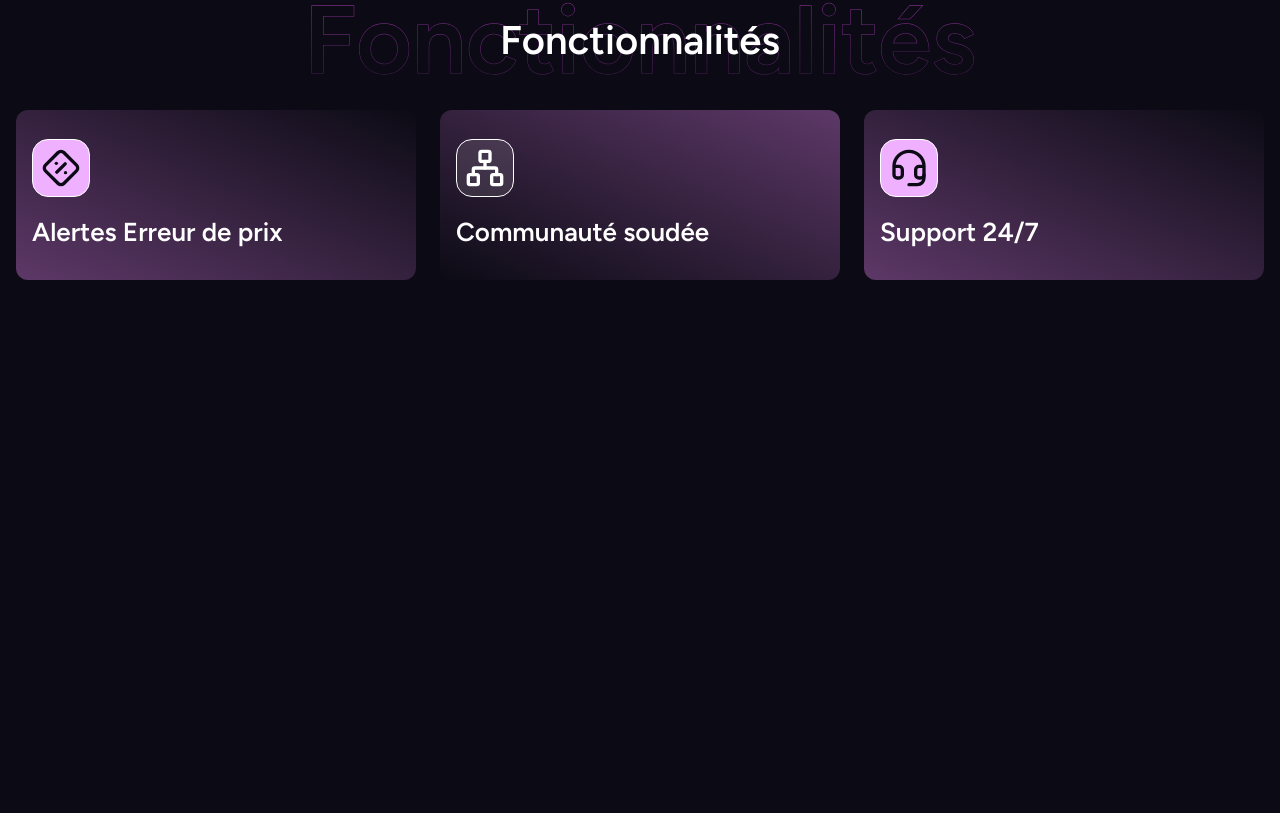
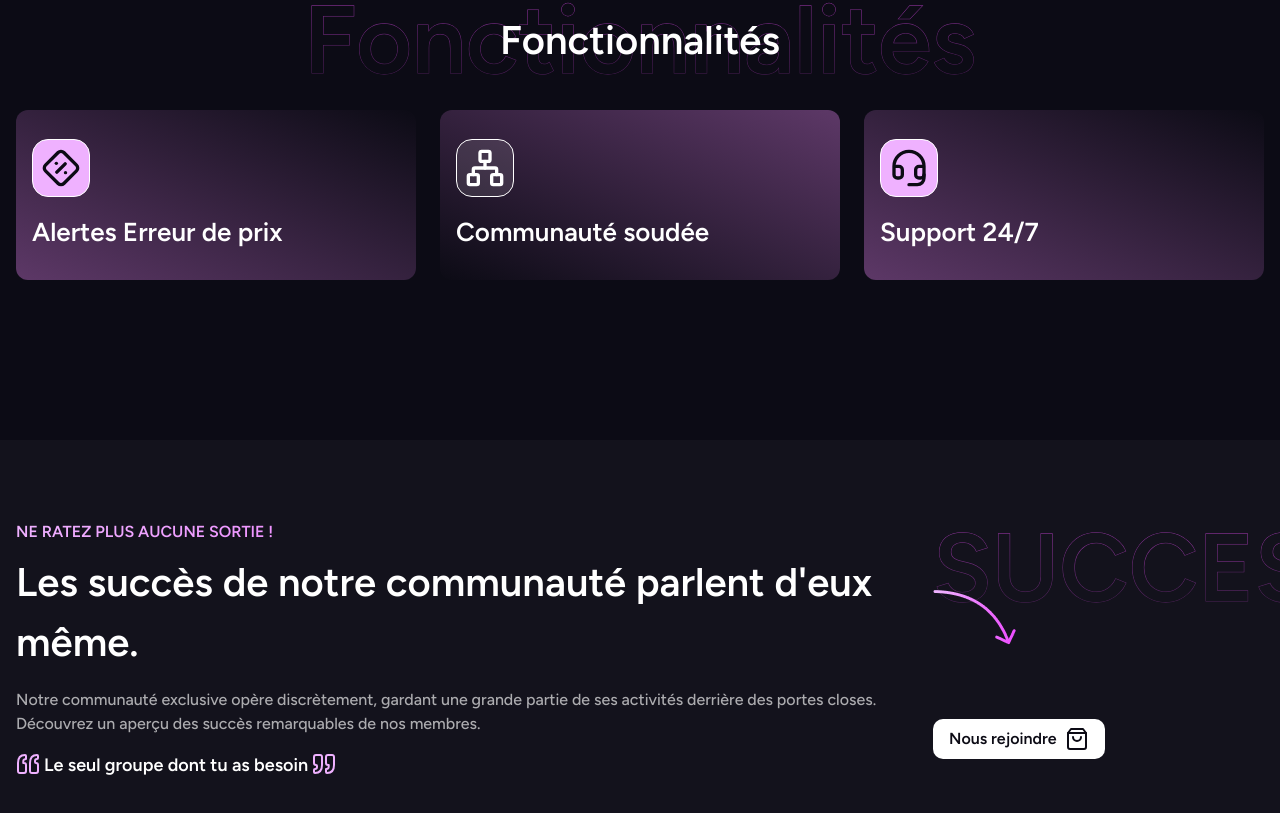
Before and after one commit to a4arpon/aio-agora-react-client, a React (Vite) app: page / in a window 1280 px wide. Shown: the part 1355-2168 px from the top of the page. Before the commit the page ends 1715 px from the top, so only its background shows below. Built offline with nearby package versions, Linux system fonts and the light colour scheme.

Commit message:
success-featues added

```diff
--- a/src/components/other/functionalities/Functionalities.tsx
+++ b/src/components/other/functionalities/Functionalities.tsx
@@ -3,7 +3,7 @@ import Header from "./Header"
 
 const Functionalities = () => {
   return (
-    <section id="functionalities" className="container mb-20">
+    <section id="functionalities" className="container mb-40">
       <Header />
       <div className="grid lg:grid-cols-3 gap-6">
         <div className="rounded-xl h-[170px] bg-gradient-to-tr to-transparent p-4 from-[#5d3867] flex flex-col items-start justify-center gap-4">
--- a/src/components/other/hero/Hero.tsx
+++ b/src/components/other/hero/Hero.tsx
@@ -8,7 +8,7 @@ import HeaderCard from "./HeaderCard"
 const Hero = () => {
   return (
     <section
-      id="header"
+      id="hero"
       className="min-h-screen lg:h-[660px] relative"
       style={{ backgroundImage: `url(${svgBG})` }}
     >
--- /dev/null
+++ b/src/components/other/success-features/SuccessFeatures.tsx
@@ -0,0 +1,11 @@
+import SuccessHeader from "./SuccessHeader"
+
+const SuccessFeatures = () => {
+  return (
+    <section id="success-features">
+      <SuccessHeader />
+    </section>
+  )
+}
+
+export default SuccessFeatures
--- /dev/null
+++ b/src/components/other/success-features/SuccessHeader.tsx
@@ -0,0 +1,46 @@
+import arrowCircleVector from "@/assets/arrow-circle-vector.png"
+import Button from "@/components/shared/Button"
+import { Quote, ShoppingBag } from "lucide-react"
+
+const SuccessHeader = () => {
+  return (
+    <div className="bg-[#13121C] py-20 overflow-hidden">
+      <div className="container flex flex-col lg:flex-row gap-5 justify-between">
+        <div className="pr-4">
+          <h3 className="font-semibold uppercase text-[15px] lg:text-base bg-gradient-to-r from-[#EFB1FF] to-[#ED50FF] bg-clip-text text-transparent mb-2">
+            Ne ratez plus aucune sortie !
+          </h3>
+          <h2 className="lg:text-[40px] font-semibold mb-4">
+            Les succès de notre communauté parlent d'eux même.
+          </h2>
+          <p className="font-medium text-base text-light/65 mb-4">
+            Notre communauté exclusive opère discrètement, gardant une grande
+            partie de ses activités derrière des portes closes. Découvrez un
+            aperçu des succès remarquables de nos membres.
+          </p>
+          <div className="flex gap-1">
+            <Quote className="rotate-180 text-[#EFB1FF]" />
+            <p className="font-semibold text-[18px]">
+              Le seul groupe dont tu as besoin
+            </p>
+            <Quote className="text-[#EFB1FF]" />
+          </div>
+        </div>
+        <div className="relative lg:w-[40%]">
+          <h3 className="font-semibold text-5xl text-[#13121C] text-shadow-functionalities absolute lg:text-8xl">
+            SUCCESS
+          </h3>
+          <img src={arrowCircleVector} alt="arrow circle vector" className="relative object-cover w-fit top-[70px]"/>
+          <div className="absolute bottom-5 w-full bg-transparent flex items-end">
+            <Button>
+              <span>Nous rejoindre</span>
+              <ShoppingBag />
+            </Button>
+          </div>
+        </div>
+      </div>
+    </div>
+  )
+}
+
+export default SuccessHeader
--- a/src/components/shared/Button.tsx
+++ b/src/components/shared/Button.tsx
@@ -9,7 +9,7 @@ const Button: React.FC<React.ButtonHTMLAttributes<HTMLButtonElement>> = ({
       disabled={disabled}
       onClick={onClick}
       type={type || "button"}
-      className="bg-light text-dark px-4 py-2 focus:scale-[0.98] animation-1 text-base font-semibold rounded-[10px] hover:bg-light/95 flex flex-row flex-nowrap gap-2"
+      className="bg-light text-dark px-4 py-2 focus:scale-[0.98] animation-1 text-base font-semibold rounded-[10px] hover:bg-light/95 flex flex-row flex-nowrap gap-2 whitespace-nowrap"
     >
       {children}
     </button>
--- a/src/routes/index.lazy.tsx
+++ b/src/routes/index.lazy.tsx
@@ -1,6 +1,7 @@
 import CustomerList from "@/components/other/customer-list/CustomerList"
 import Functionalities from "@/components/other/functionalities/Functionalities"
 import Hero from "@/components/other/hero/Hero"
+import SuccessFeatures from "@/components/other/success-features/SuccessFeatures"
 import { createLazyFileRoute } from "@tanstack/react-router"
 
 const Index = () => {
@@ -9,6 +10,7 @@ const Index = () => {
       <Hero />
       <CustomerList />
       <Functionalities />
+      <SuccessFeatures />
     </>
   )
 }
```
Also changed, not shown: src/assets/arrow-circle-vector.png (added).
